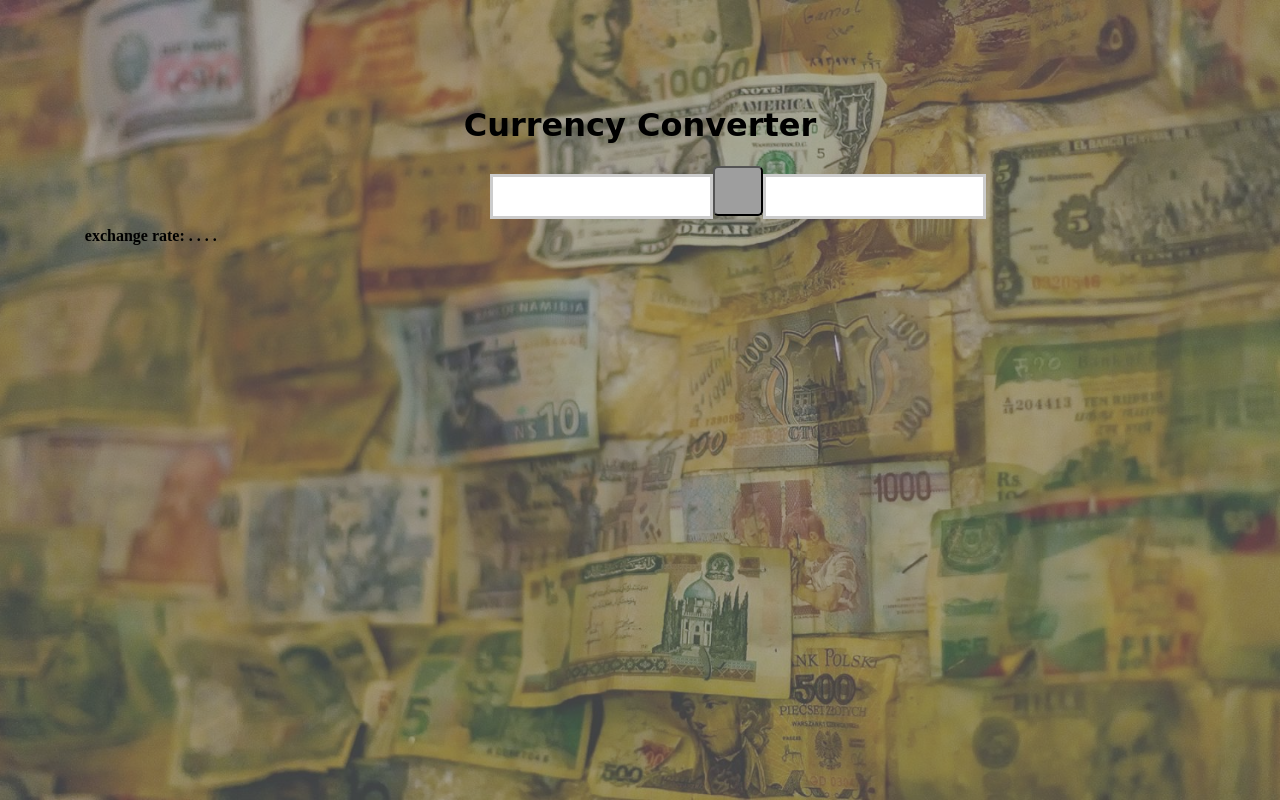
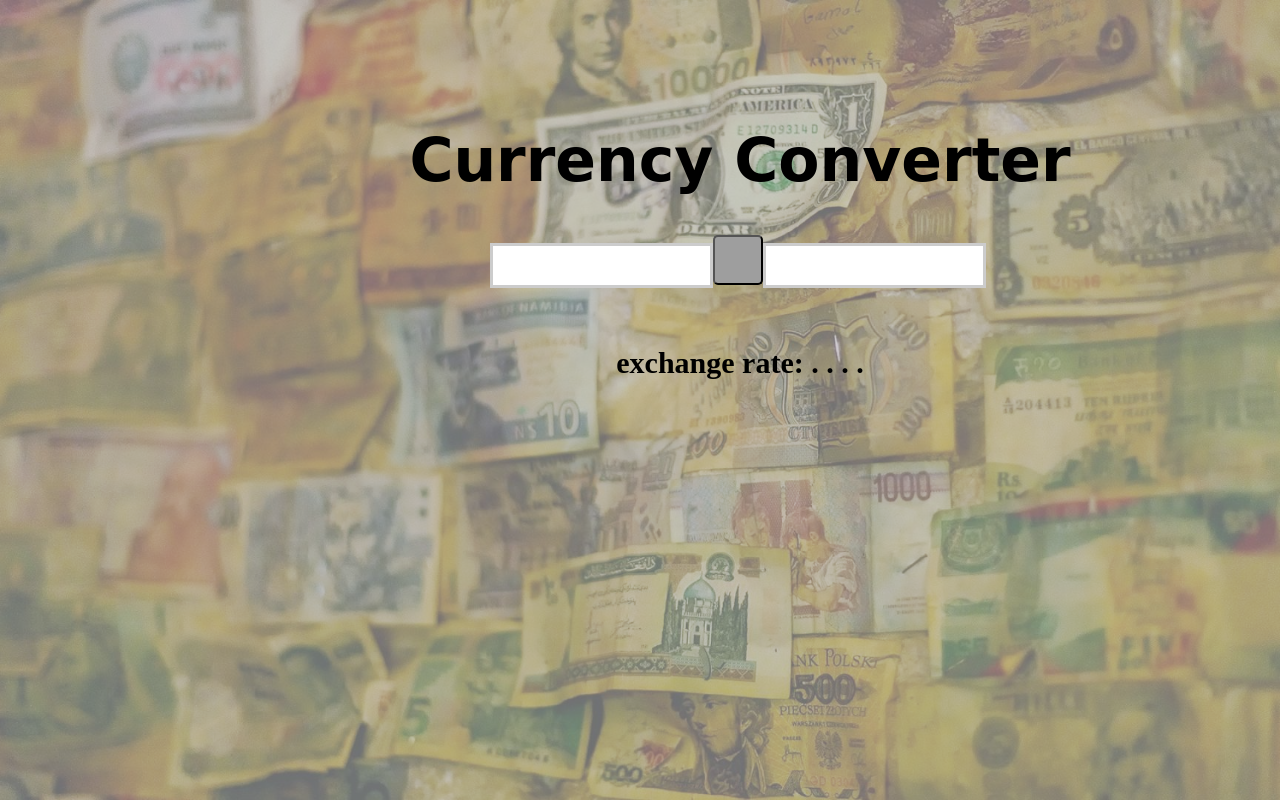
Before and after one commit to FACN4/week5_The_Badboyz, a website: page public/index.html in a window 1280 px wide. Drawn offline with Linux system fonts and the light colour scheme; grey boxes are pictures that could not be loaded.

Commit message:
css fixes

```diff
--- a/public/dom.js
+++ b/public/dom.js
@@ -29,7 +29,6 @@ function appendExchangeRate(res) {
   let firstC = resArray[3];
   firstC = firstC.substring(3, 10);
   let arr = firstC.split("_");
-
   let label = document.createElement("label");
   label.textContent =
     "the exchange rate from: " + arr[0] + " to: " + arr[1] + " is: " + val;
--- a/public/style.css
+++ b/public/style.css
@@ -12,15 +12,17 @@ form{
 @media only screen and (min-width: 600px) {
   @import url('https://fonts.googleapis.com/css?family=Patua+One');
   body {
+
     background-image:url('../assets/dollars.jpg');
     background-repeat: no-repeat;
     background-attachment: fixed;
     background-size: cover;
     background-blend-mode:soft-light;
     font-weight: bolder;
-    background-color: gray;
+    background-color: darkgray;
     background-position: center;
     padding: 6%;
+    text-align: center;
 
     }
   h1{
@@ -70,12 +72,25 @@ form{
     border: 3px solid #555;
 
   }
+  #exchangeRate{
+    padding-top: 50px;
+    /* color: red; */
+    font-size: 30px;
+    padding-left: 200px;
+
+  }
+  h1{
+    /* color: red; */
+    padding-left: 200px;
+    font-size: 60px;
+  }
 }
 
 @media only screen and (max-width: 600px) {
     body {
         text-align: center;
         background-image:url('../assets/dollars.jpg');
+
     }
   button#btn{
     height: 50px;
```
